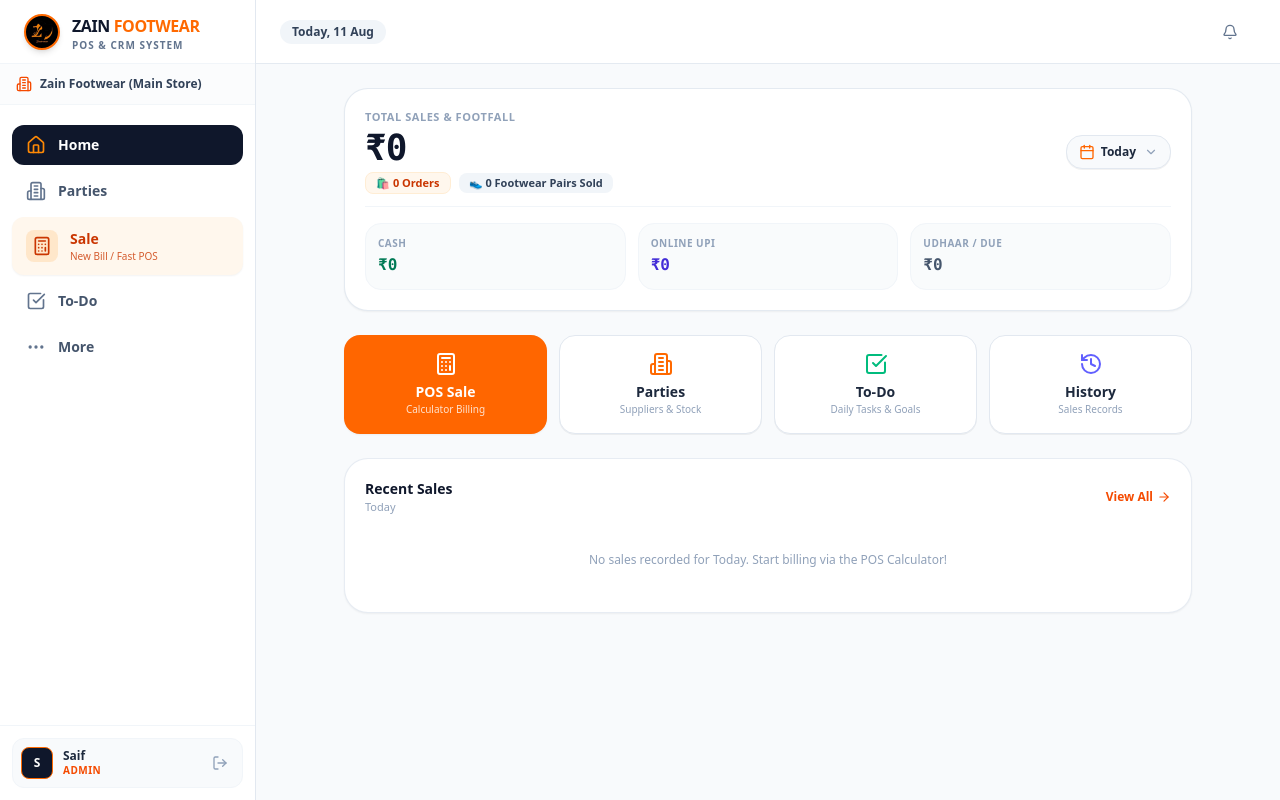
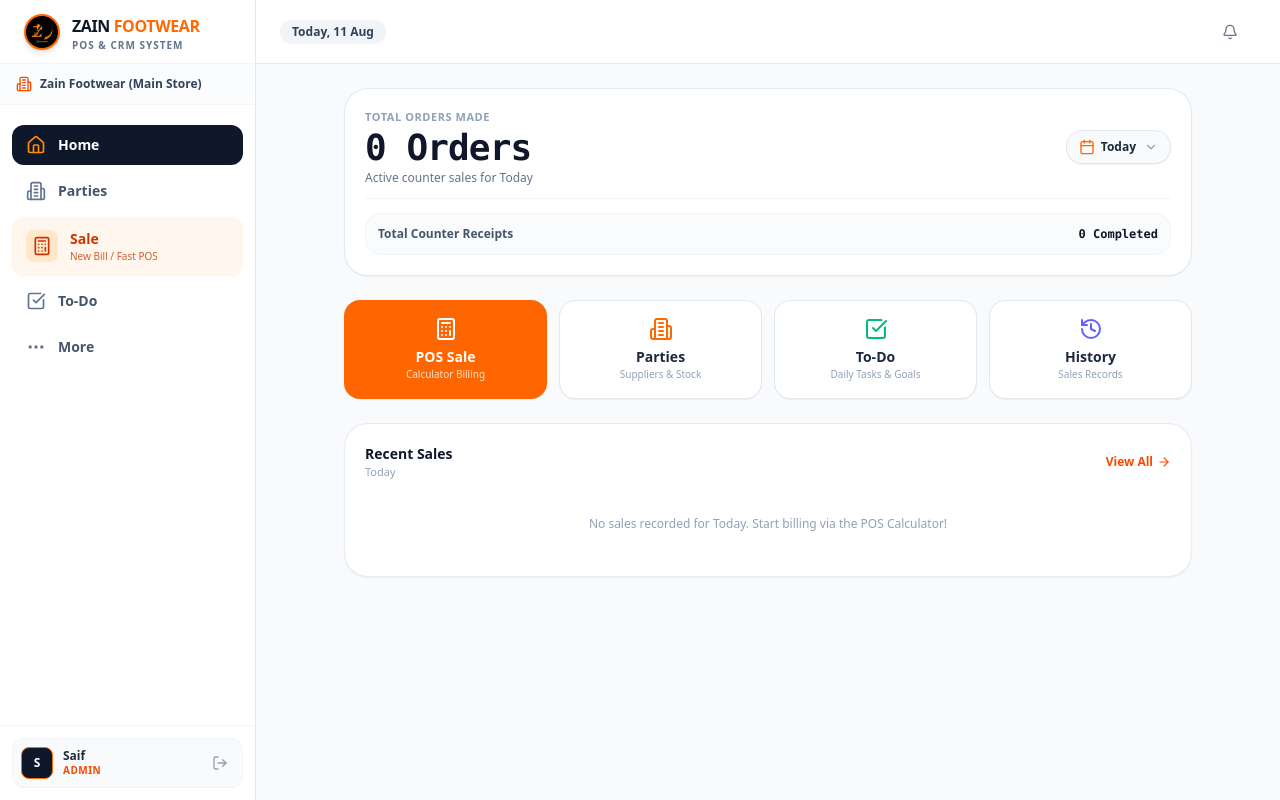
Before and after one commit to zainfootcare-alt/zainstoreckt, a React (Vite) app: page /app/dashboard in a window 1280 px wide. Built offline with nearby package versions, Linux system fonts and the light colour scheme; sample sign-in values are in the browser's storage.

Commit message:
feat: implement dashboard page with date-filtered sales metrics and quick action navigation

```diff
--- a/src/pages/Dashboard/DashboardPage.tsx
+++ b/src/pages/Dashboard/DashboardPage.tsx
@@ -18,8 +18,9 @@ import {
 } from '../../components/common/DateFilterModal';
 
 export const DashboardPage: React.FC = () => {
-  const { sales } = useShop();
+  const { sales, activeRole } = useShop();
   const navigate = useNavigate();
+  const isAdmin = activeRole === 'ADMIN';
 
   // Date Filter Modal & State (Default: TODAY)
   const [isDateModalOpen, setIsDateModalOpen] = useState<boolean>(false);
@@ -49,15 +50,7 @@ export const DashboardPage: React.FC = () => {
   const cashSalesAmount = filteredSales.reduce((sum, s) => sum + s.cash_amount, 0);
   const onlineSalesAmount = filteredSales.reduce((sum, s) => sum + s.online_amount, 0);
   const dueSalesAmount = filteredSales.reduce((sum, s) => sum + (s.due_amount || 0), 0);
-
   const totalOrdersCount = filteredSales.length;
-  const totalPairsSold = filteredSales.reduce((sum, s) => {
-    if (s.items && Array.isArray(s.items)) {
-      return sum + s.items.reduce((itemSum: number, it: any) => itemSum + (it.quantity || 1), 0);
-    }
-    return sum + 1;
-  }, 0);
-  const avgOrderValue = totalOrdersCount > 0 ? Math.round(totalSalesAmount / totalOrdersCount) : 0;
 
   // Latest Transactions (from filtered or all)
   const displaySales = filteredSales.length > 0 ? filteredSales : sales;
@@ -78,33 +71,24 @@ export const DashboardPage: React.FC = () => {
 
   return (
     <div className="max-w-4xl mx-auto px-3 sm:px-6 py-4 sm:py-6 space-y-4 sm:space-y-6">
-      {/* 1. SALES OVERVIEW CARD WITH SIDE CALENDAR POPUP FILTER */}
+      {/* 1. SALES / ORDERS OVERVIEW CARD WITH SIDE CALENDAR POPUP FILTER */}
       <div className="bg-white border border-slate-200/90 rounded-3xl p-4 sm:p-5 shadow-xs space-y-3.5">
         {/* Card Header with Side Date Selector Button */}
         <div className="flex items-center justify-between gap-2 pb-3 border-b border-slate-100">
           <div className="min-w-0">
             <span className="text-[10px] sm:text-[11px] font-extrabold uppercase tracking-wider text-slate-400 block">
-              Total Sales & Footfall
+              {isAdmin ? 'Total Sales Revenue' : 'Total Orders Made'}
             </span>
             <div className="flex items-baseline space-x-2 mt-0.5">
               <span className="text-2xl sm:text-3xl lg:text-4xl font-black text-slate-900 tracking-tight font-mono">
-                ₹{totalSalesAmount.toLocaleString('en-IN')}
+                {isAdmin ? `₹${totalSalesAmount.toLocaleString('en-IN')}` : `${totalOrdersCount} Orders`}
               </span>
             </div>
-            {/* Orders & Pairs Count Badges */}
-            <div className="flex items-center gap-2 flex-wrap mt-1">
-              <span className="text-[11px] font-extrabold text-orange-700 bg-orange-50 px-2.5 py-0.5 rounded-lg border border-orange-100">
-                🛍️ {totalOrdersCount} Order{totalOrdersCount === 1 ? '' : 's'}
-              </span>
-              <span className="text-[11px] font-extrabold text-slate-700 bg-slate-100 px-2.5 py-0.5 rounded-lg">
-                👟 {totalPairsSold} Footwear Pair{totalPairsSold === 1 ? '' : 's'} Sold
-              </span>
-              {totalOrdersCount > 0 && (
-                <span className="text-[11px] font-bold text-slate-500 hidden sm:inline">
-                  • Avg ₹{avgOrderValue.toLocaleString('en-IN')} / bill
-                </span>
-              )}
-            </div>
+            <p className="text-[11px] sm:text-xs text-slate-500 font-medium mt-0.5 truncate">
+              {isAdmin
+                ? `${totalOrdersCount} checkout order${totalOrdersCount === 1 ? '' : 's'} (${currentLabel})`
+                : `Active counter sales for ${currentLabel}`}
+            </p>
           </div>
 
           {/* Clean Compact Side Calendar Filter Button */}
@@ -121,7 +105,8 @@ export const DashboardPage: React.FC = () => {
           </button>
         </div>
 
-        {/* 3-Column Payment Breakdown (Shopify metrics style) */}
+        {/* 3-Column Payment Breakdown (Only for Admin to protect confidential figures) */}
+        {isAdmin ? (
           <div className="grid grid-cols-3 gap-2 sm:gap-3 pt-0.5">
             <div className="bg-slate-50/80 rounded-2xl p-2.5 sm:p-3 text-left border border-slate-100">
               <p className="text-[10px] font-bold text-slate-400 uppercase tracking-wider">Cash</p>
@@ -144,6 +129,12 @@ export const DashboardPage: React.FC = () => {
               </p>
             </div>
           </div>
+        ) : (
+          <div className="bg-slate-50/80 rounded-2xl p-3 text-left border border-slate-100 flex items-center justify-between">
+            <span className="text-xs font-bold text-slate-600">Total Counter Receipts</span>
+            <span className="text-xs font-black text-slate-900 font-mono">{totalOrdersCount} Completed</span>
+          </div>
+        )}
       </div>
 
       {/* 2. MAIN QUICK ACTIONS (4 Core Hub Tiles) */}
```
Lines whose indentation alone changed are shown as unchanged.
